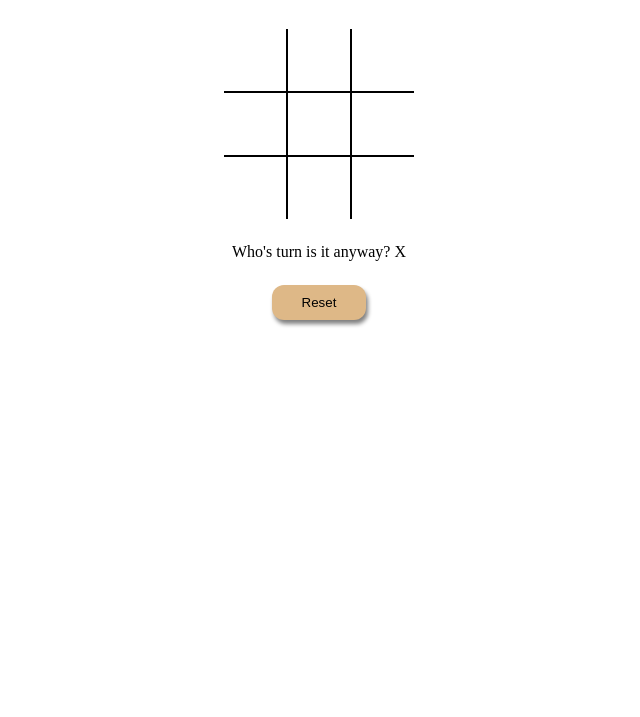
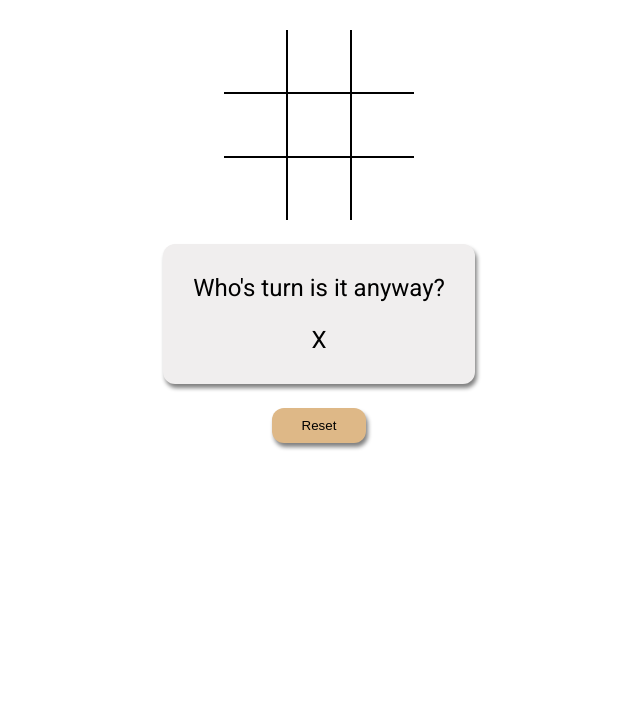
Before and after one commit to ccharlton2/odin-tic-tac-toe, a website: page index.html in a window 1280 px wide. Shown: the part 83-800 px from the top of the page, without its empty margins (321-961 px from the left). Drawn offline with Linux system fonts and the light colour scheme.

Commit message:
Display current turn

```diff
--- a/app.js
+++ b/app.js
@@ -25,7 +25,7 @@ const Game = (() => {
       boardContainer.textContent = "";
 
       const playerTurnDiv = document.querySelector(".current-turn");
-      playerTurnDiv.textContent = `Who's turn is it anyway? ${getPlayerTurn().getToken()}`;
+      playerTurnDiv.textContent = `${getPlayerTurn().getToken()}`;
 
       for (let rowIndex = 0; rowIndex < gameBoard.length; rowIndex += 1) {
         const newRow = document.createElement("div");
--- a/index.html
+++ b/index.html
@@ -5,6 +5,12 @@
     <meta http-equiv="X-UA-Compatible" content="IE=edge" />
     <meta name="viewport" content="width=device-width, initial-scale=1.0" />
     <link rel="stylesheet" href="style.css" />
+    <link rel="preconnect" href="https://fonts.googleapis.com" />
+    <link rel="preconnect" href="https://fonts.gstatic.com" crossorigin />
+    <link
+      href="https://fonts.googleapis.com/css2?family=Roboto:wght@400;700&display=swap"
+      rel="stylesheet"
+    />
     <script src="app.js" defer></script>
     <title>Tic Tac Toe</title>
   </head>
@@ -13,7 +19,10 @@
 
     <div class="board-container"></div>
 
-    <div class="current-turn"></div>
+    <div class="turn-card">
+      Who's turn is it anyway?
+      <div class="current-turn"></div>
+    </div>
 
     <button class="reset-button">Reset</button>
   </body>
--- a/style.css
+++ b/style.css
@@ -3,6 +3,8 @@ body {
   flex-direction: column;
   align-items: center;
   gap: 24px;
+
+  font-family: "Roboto", sans-serif;
 }
 
 h1 {
@@ -46,3 +48,17 @@ h1 {
   box-shadow: grey 2px 4px 4px;
   padding: 10px 30px;
 }
+
+.turn-card {
+  display: flex;
+  flex-direction: column;
+  align-items: center;
+  gap: 24px;
+
+  padding: 30px;
+  border-radius: 12px;
+  background-color: rgb(240, 238, 238);
+  box-shadow: grey 2px 4px 4px;
+
+  font-size: 24px;
+}
```
